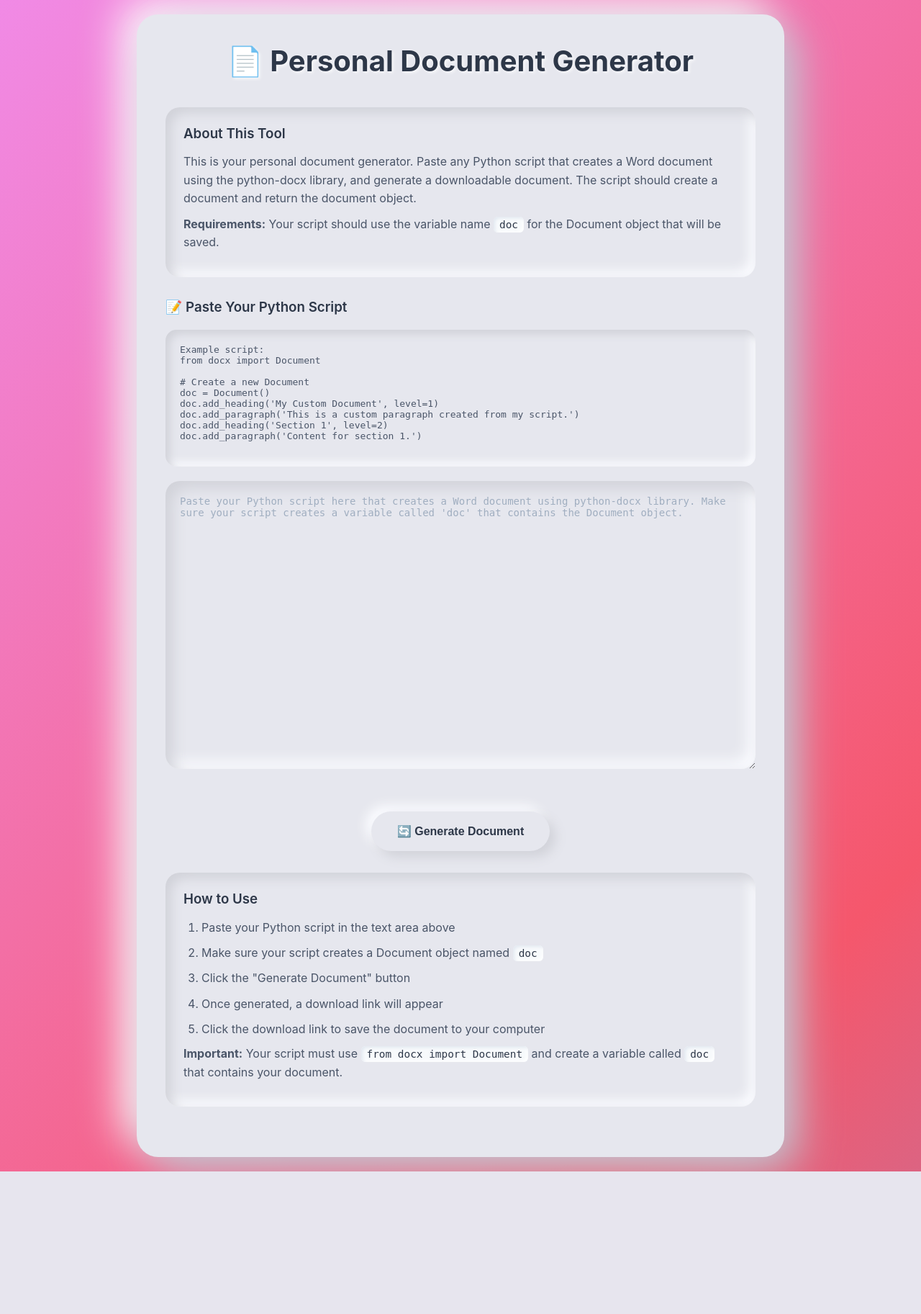
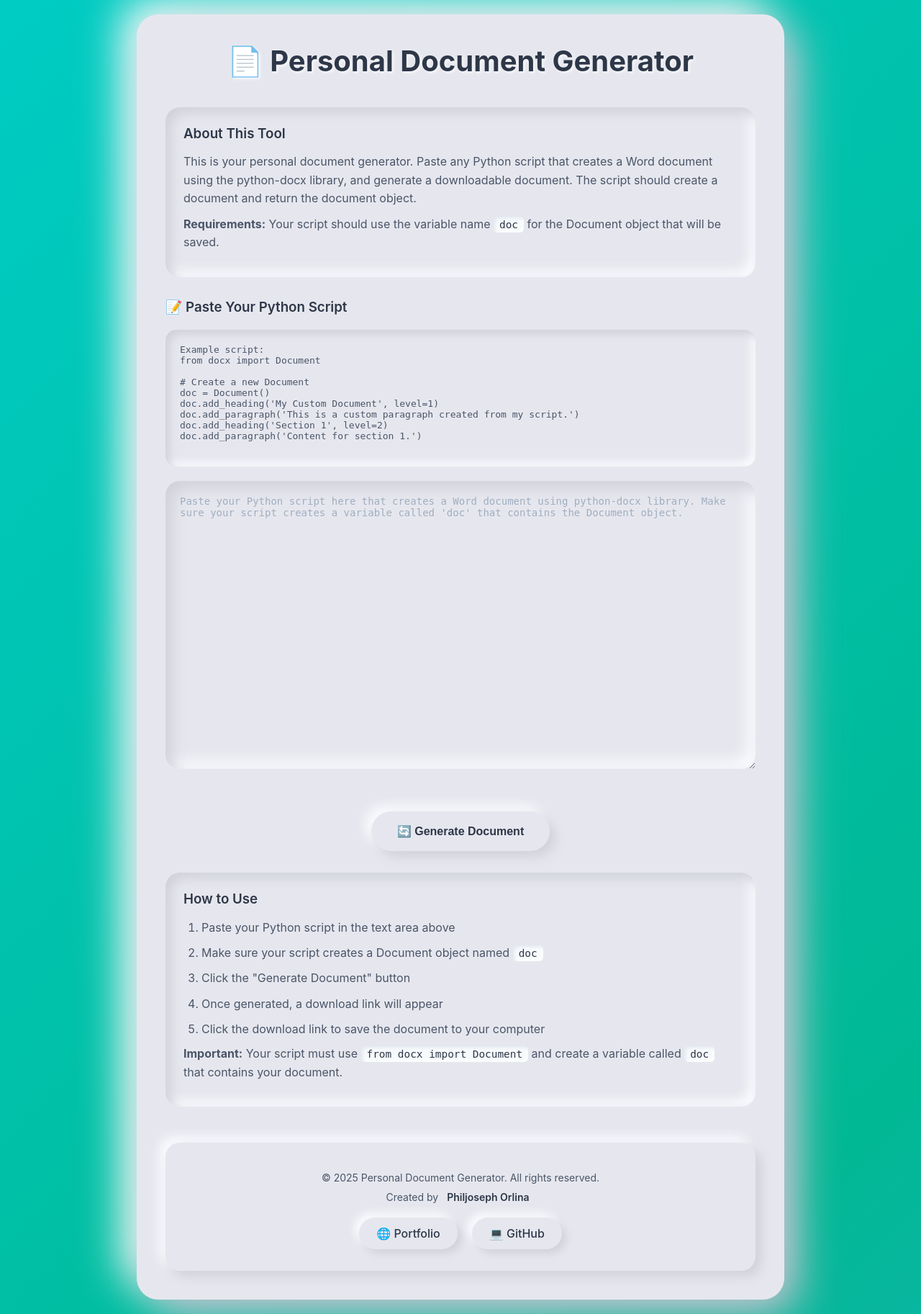
Before and after one commit to seph54-ux/pydocgen, a Flask app: page / in a window 1280 px wide. Shown: the whole page at 72% size. Before the commit the page ends 1627 px from the top, so only its background shows below. Run offline with Flask 3, Linux system fonts and the light colour scheme; some libraries are stand-ins or nearby versions.

Commit message:
Update website appearance and add interactive footer with creator links
Modify the gradient background to use blue and green tones, and implement a new footer section with copyright information, a link to the creator's portfolio, and a GitHub button.

Replit-Commit-Author: Agent
Replit-Commit-Session-Id: b4a5b547-f5ac-4204-a166-4938b6e40c34
Replit-Commit-Checkpoint-Type: full_checkpoint
Replit-Commit-Screenshot-Url: https://storage.googleapis.com/screenshot-production-us-central1/12cf177e-189d-440c-9070-b5392f166ea0/b4a5b547-f5ac-4204-a166-4938b6e40c34/AAuBdbg

```diff
--- a/templates/index.html
+++ b/templates/index.html
@@ -12,7 +12,7 @@
         }
         body {
             font-family: 'Inter', -apple-system, BlinkMacSystemFont, 'Segoe UI', Roboto, sans-serif;
-            background: linear-gradient(135deg, #667eea 0%, #764ba2 25%, #f093fb 50%, #f5576c 75%, #4facfe 100%);
+            background: linear-gradient(135deg, #74b9ff 0%, #0984e3 25%, #00cec9 50%, #00b894 75%, #55a3ff 100%);
             background-size: 400% 400%;
             animation: gradientShift 15s ease infinite;
             min-height: 100vh;
@@ -206,6 +206,66 @@
         li {
             margin-bottom: 8px;
         }
+        .footer {
+            margin-top: 50px;
+            text-align: center;
+            background: #e6e7ee;
+            padding: 30px;
+            border-radius: 20px;
+            box-shadow:
+                8px 8px 16px #d1d2d9,
+                -8px -8px 16px #fbfcff;
+        }
+        .footer p {
+            margin: 10px 0;
+            color: #4a5568;
+            font-size: 14px;
+        }
+        .footer-links {
+            display: flex;
+            justify-content: center;
+            gap: 20px;
+            margin-top: 20px;
+            flex-wrap: wrap;
+        }
+        .footer-link {
+            background: #e6e7ee;
+            color: #2d3748;
+            padding: 12px 24px;
+            border-radius: 25px;
+            text-decoration: none;
+            font-weight: 500;
+            transition: all 0.3s ease;
+            box-shadow:
+                6px 6px 12px #d1d2d9,
+                -6px -6px 12px #fbfcff;
+        }
+        .footer-link:hover {
+            transform: translateY(-2px);
+            box-shadow:
+                8px 8px 16px #d1d2d9,
+                -8px -8px 16px #fbfcff;
+        }
+        .footer-link:active {
+            transform: translateY(0);
+            box-shadow:
+                inset 3px 3px 6px #d1d2d9,
+                inset -3px -3px 6px #fbfcff;
+        }
+        .creator-link {
+            color: #2d3748;
+            text-decoration: none;
+            font-weight: 600;
+            padding: 2px 8px;
+            border-radius: 6px;
+            transition: all 0.3s ease;
+        }
+        .creator-link:hover {
+            background: #f0f1f8;
+            box-shadow:
+                inset 2px 2px 4px #d1d2d9,
+                inset -2px -2px 4px #fbfcff;
+        }
     </style>
 </head>
 <body>
@@ -271,6 +331,21 @@ doc.add_paragraph('Content for section 1.')
             </ol>
             <p><strong>Important:</strong> Your script must use <code>from docx import Document</code> and create a variable called <code>doc</code> that contains your document.</p>
         </div>
+
+        <!-- Footer -->
+        <div class="footer">
+            <p>&copy; 2025 Personal Document Generator. All rights reserved.</p>
+            <p>Created by <a href="https://philjosephorlina.vercel.app" class="creator-link" target="_blank">Philjoseph Orlina</a></p>
+
+            <div class="footer-links">
+                <a href="https://philjosephorlina.vercel.app" class="footer-link" target="_blank">
+                    🌐 Portfolio
+                </a>
+                <a href="https://github.com/philjosephorlina" class="footer-link" target="_blank">
+                    💻 GitHub
+                </a>
+            </div>
+        </div>
     </div>
 </body>
 </html>
```
